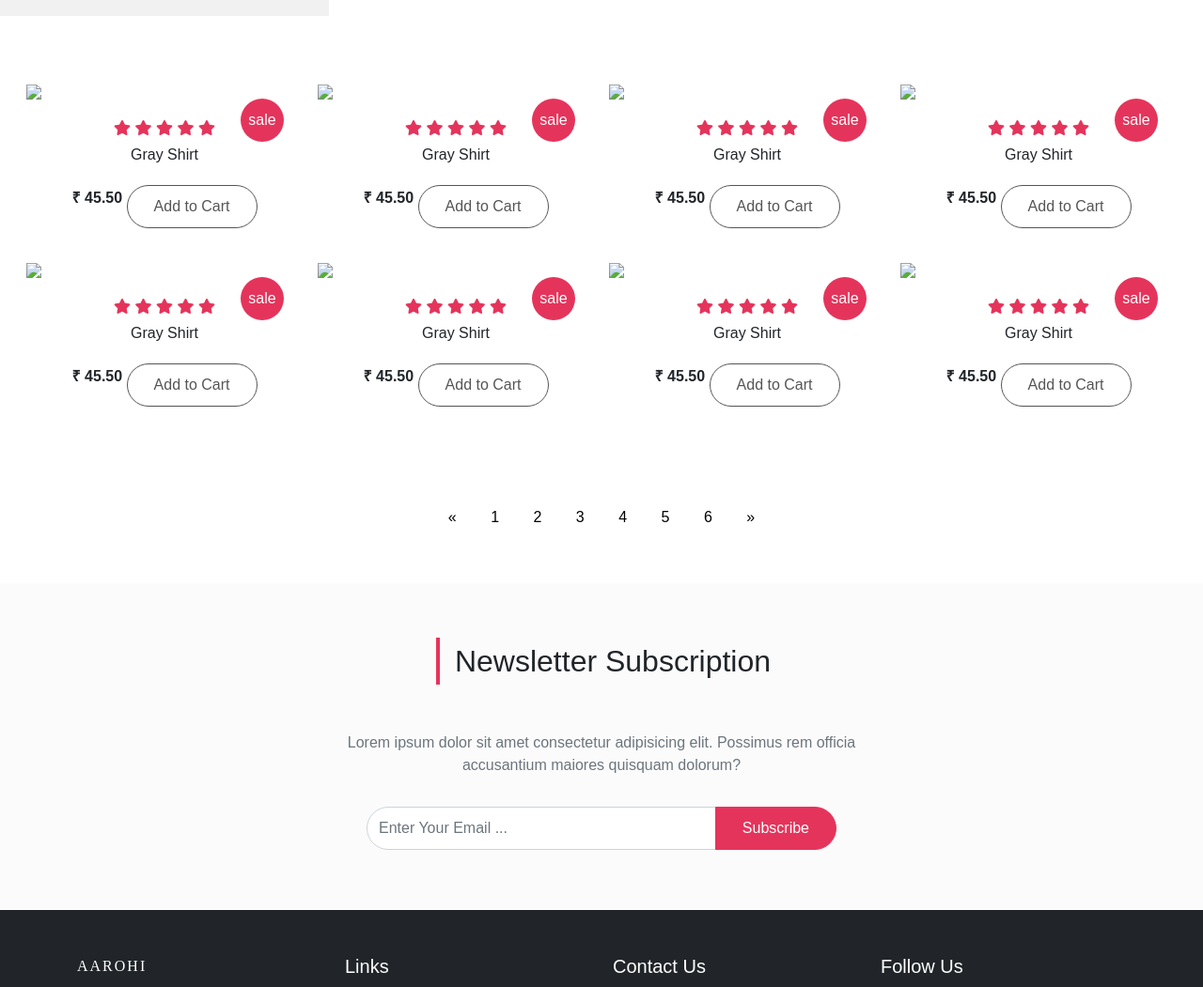
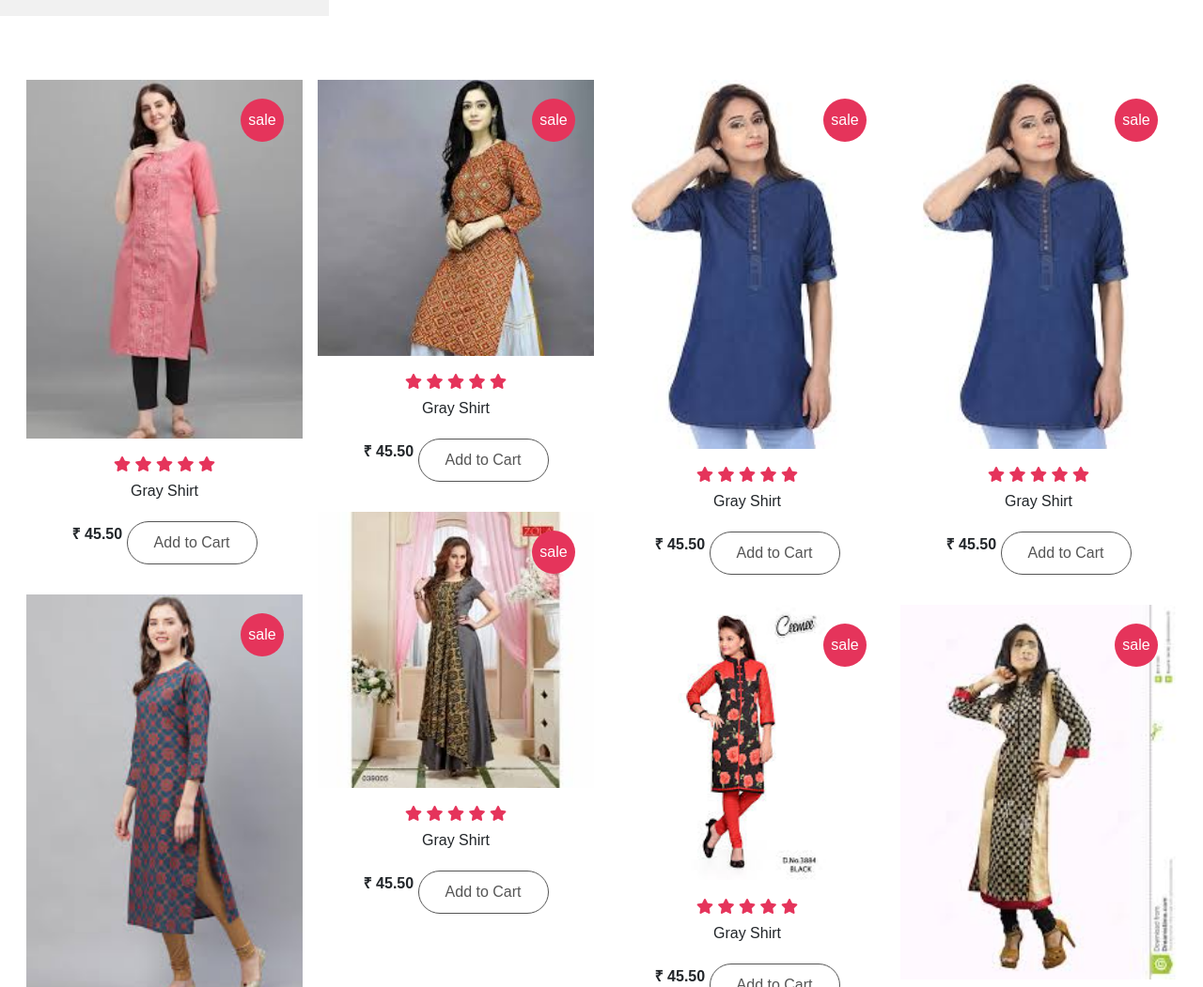
Before and after one commit to Prakhar-creator/aarohi.github.io, a plain HTML site: page shoppage.html in a window 1280 px wide. Shown: the part 705-1756 px from the top of the page at 94% size. Drawn offline with nearby package versions, Linux system fonts and the light colour scheme; a web font is replaced by a local one.

Commit message:
Update shoppage.html

```diff
--- a/shoppage.html
+++ b/shoppage.html
@@ -196,7 +196,7 @@
         <div class="col-md-6 col-lg-4 col-xl-3 p-2 best">
             <div class="collection-img position-relative">
                  <a href = "productdetailpage.html">
-                <img src="images/c_formal_gray_shirt.png" class="w-100">
+                <img src="images/c_formal_gray_shirt.png.jpeg" class="w-100">
                </a>
                 <span
                     class="position-absolute bg-primary text-white d-flex align-items-center justify-content-center">sale</span>
@@ -216,7 +216,7 @@
         </div>
         <div class="col-md-6 col-lg-4 col-xl-3 p-2 best">
             <div class="collection-img position-relative">
-                <img src="images/c_pant_girl.png" class="w-100">
+                <img src="images/c_pant_girl.png.jpeg" class="w-100">
                 <span
                     class="position-absolute bg-primary text-white d-flex align-items-center justify-content-center">sale</span>
             </div>
@@ -236,7 +236,7 @@
 
         <div class="col-md-6 col-lg-4 col-xl-3 p-2 new">
             <div class="collection-img position-relative">
-                <img src="images/c_polo-shirt.png" class="w-100">
+                <img src="images/c_polo-shirt.png.jpeg" class="w-100">
                 <span
                     class="position-absolute bg-primary text-white d-flex align-items-center justify-content-center">sale</span>
             </div>
@@ -256,7 +256,7 @@
 
         <div class="col-md-6 col-lg-4 col-xl-3 p-2 best">
             <div class="collection-img position-relative">
-                <img src="images/c_shirt-girl.png" class="w-100">
+                <img src="images/c_shirt-girl.png.jpeg" class="w-100">
                 <span
                     class="position-absolute bg-primary text-white d-flex align-items-center justify-content-center">sale</span>
             </div>
@@ -276,7 +276,7 @@
 
         <div class="col-md-6 col-lg-4 col-xl-3 p-2 feat">
             <div class="collection-img position-relative">
-                <img src="images/c_t-shirt_men.png" class="w-100">
+                <img src="images/c_t-shirt_men.png.jpeg" class="w-100">
                 <span
                     class="position-absolute bg-primary text-white d-flex align-items-center justify-content-center">sale</span>
             </div>
@@ -296,7 +296,7 @@
 
         <div class="col-md-6 col-lg-4 col-xl-3 p-2 new">
             <div class="collection-img position-relative">
-                <img src="images/c_tunic-shirt_girl.png" class="w-100">
+                <img src="images/c_tunic-shirt_girl.png.jpeg" class="w-100">
                 <span
                     class="position-absolute bg-primary text-white d-flex align-items-center justify-content-center">sale</span>
             </div>
@@ -316,7 +316,7 @@
 
         <div class="col-md-6 col-lg-4 col-xl-3 p-2 best">
             <div class="collection-img position-relative">
-                <img src="images/c_undershirt.png" class="w-100">
+                <img src="images/c_undershirt.png.jpeg" class="w-100">
                 <span
                     class="position-absolute bg-primary text-white d-flex align-items-center justify-content-center">sale</span>
             </div>
@@ -336,7 +336,7 @@
 
         <div class="col-md-6 col-lg-4 col-xl-3 p-2 feat">
             <div class="collection-img position-relative">
-                <img src="images/c_western-shirt.png" class="w-100">
+                <img src="images/c_western-shirt.png.jpeg" class="w-100">
                 <span
                     class="position-absolute bg-primary text-white d-flex align-items-center justify-content-center">sale</span>
             </div>
```
